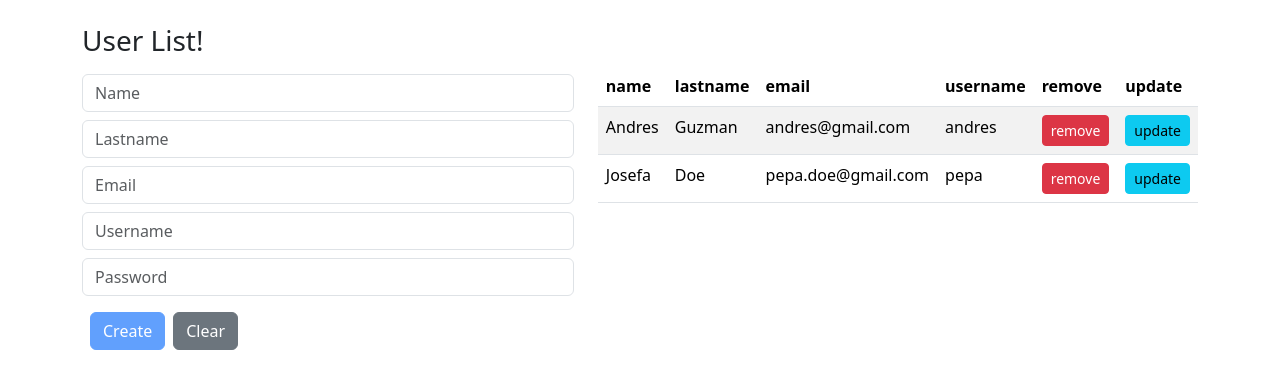
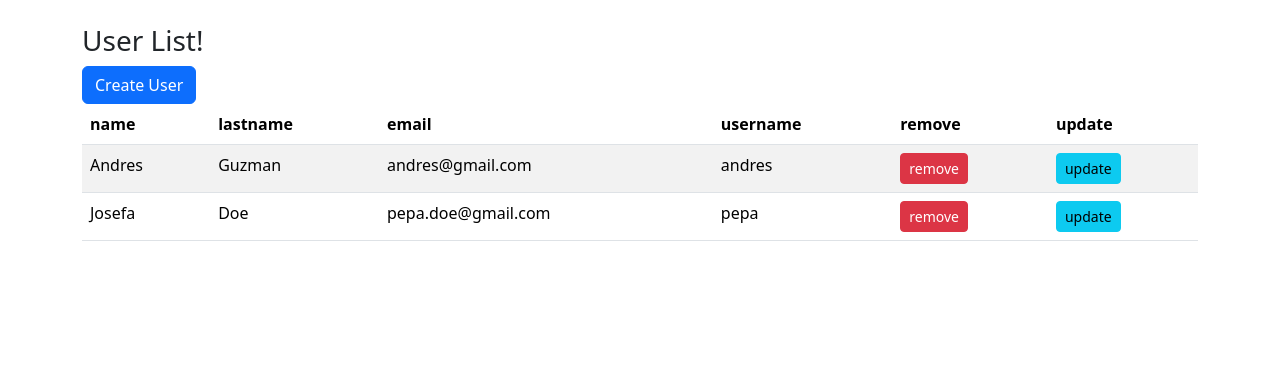
Before and after one commit to ale94/user-crud-angular, an Angular app: page / in a window 1280 px wide. Shown: the top 388 px of the page. Built offline with nearby package versions, Linux system fonts and the light colour scheme.

Commit message:
feat: user-app open-close button created

```diff
--- a/src/app/components/user-app/user-app.component.html
+++ b/src/app/components/user-app/user-app.component.html
@@ -1,12 +1,17 @@
 <div class="container my-4">
   <h3>{{ title }}</h3>
+  <button class="btn btn-primary" (click)="setOpen()">
+    {{ open ? "Close" : "Create User" }}
+  </button>
   <div class="row">
-    <div class="col">
+    @if (open) {
+    <div class="col-4">
       <user-form
         [user]="userSelected"
         (newUserEventEmitter)="addUser($event)"
       />
     </div>
+    } @else {
     <div class="col">
       <user
         [users]="users"
@@ -14,5 +19,6 @@
         (selectedUserEventEmitter)="setSelectedUser($event)"
       />
     </div>
+    }
   </div>
 </div>
--- a/src/app/components/user-app/user-app.component.ts
+++ b/src/app/components/user-app/user-app.component.ts
@@ -15,6 +15,7 @@ export class UserAppComponent implements OnInit {
   title = 'User List!';
   users: User[] = [];
   userSelected: User;
+  open = false;
 
   constructor(private userService: UserService) {
     this.userSelected = new User();
@@ -36,6 +37,7 @@ export class UserAppComponent implements OnInit {
       icon: "success"
     });
     this.userSelected = new User();
+    this.setOpen();
   }
 
   removeUser(id: number) {
@@ -61,5 +63,10 @@ export class UserAppComponent implements OnInit {
 
   setSelectedUser(userRow: User) {
     this.userSelected = { ...userRow };
+    this.open = true;
+  }
+
+  setOpen() {
+    this.open = !this.open;
   }
 }
```
